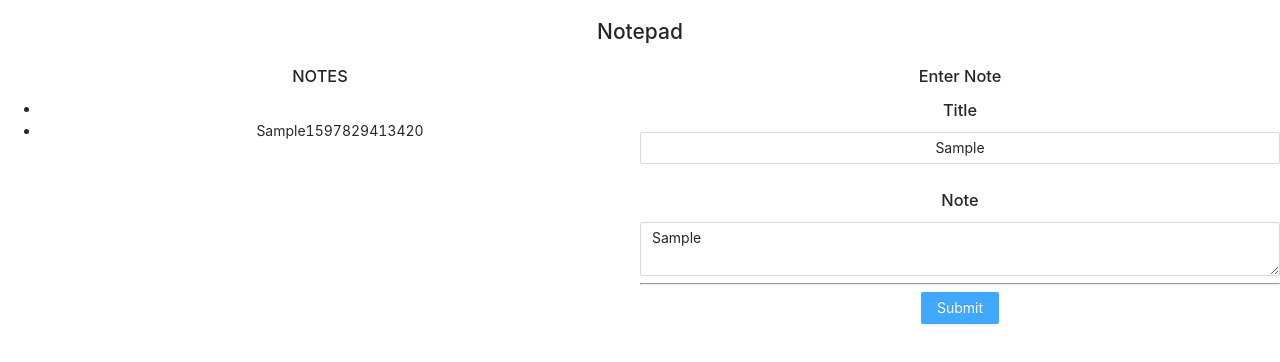
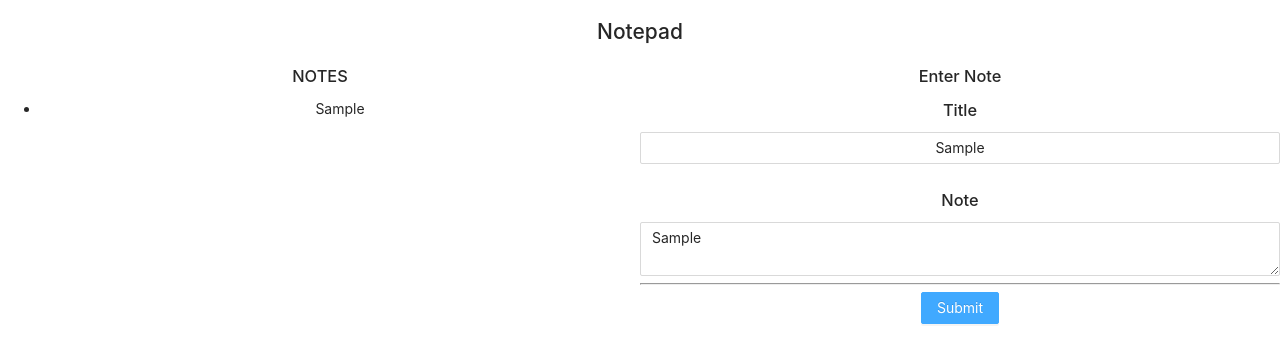
Before and after one commit to brtkrclr/notepad, a React (Create React App) app: page / in a window 1280 px wide. Both pictures are taken after typing "Sample", "Sample" into the empty fields and a click on the button "Submit". Shown: the top 362 px of the page. Built offline with nearby package versions, Linux system fonts and the light colour scheme.

Commit message:
Update Content.js

```diff
--- a/src/components/Content.js
+++ b/src/components/Content.js
@@ -6,8 +6,8 @@ import TextArea from "antd/es/input/TextArea";
 
 const Demo = () => {
     const [titles, setTitle] = useState("")
-    const [notes, setText] = useState("");
-    const [lists, setList] = useState([{}]);
+    const [texts, setText] = useState("");
+    const [lists, setList] = useState([]);
 
     const onTextChange = (event) => {
         setText(event.target.value)
@@ -20,7 +20,7 @@ const Demo = () => {
 
     const onListSubmit = (event) => {
         event.preventDefault();
-        setList([...lists, {id: Date.now(), title: titles, text: notes}])
+        setList([...lists, {id: Date.now(), title: titles, text: texts}])
         console.log(lists)
     };
 
@@ -37,7 +37,7 @@ const Demo = () => {
                     <ul>
                         {lists.map((list) => (
                             <li key={list.id}>
-                                {list.title}{list.id}{console.log("note:",list.text)}
+                                {list.title}
                             </li>
                         ))}
                     </ul>
@@ -62,6 +62,7 @@ const Demo = () => {
                             />
                         </Form.Item>
                         <h3>Note</h3>
+
                         <TextArea name="note">
                             <Input value={lists.text}
                                    style={{textAlign: "center"}}
```
